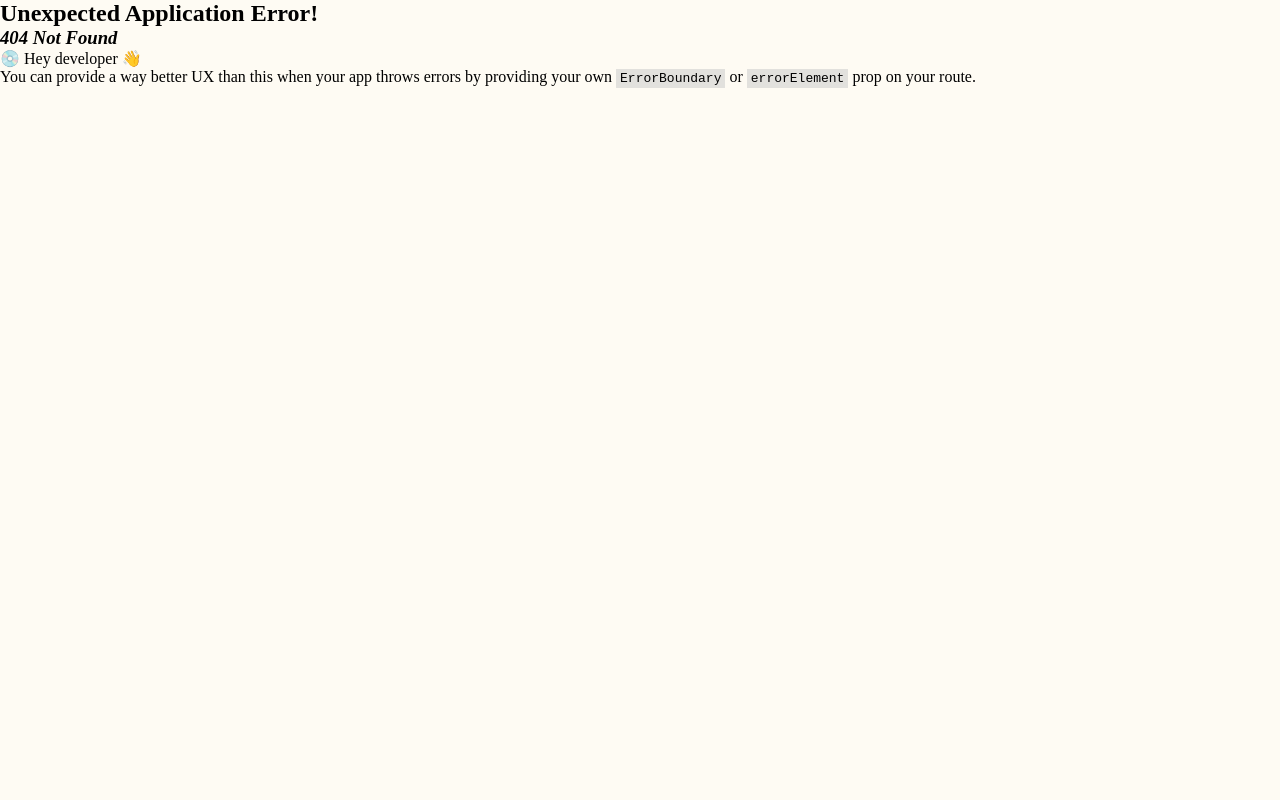
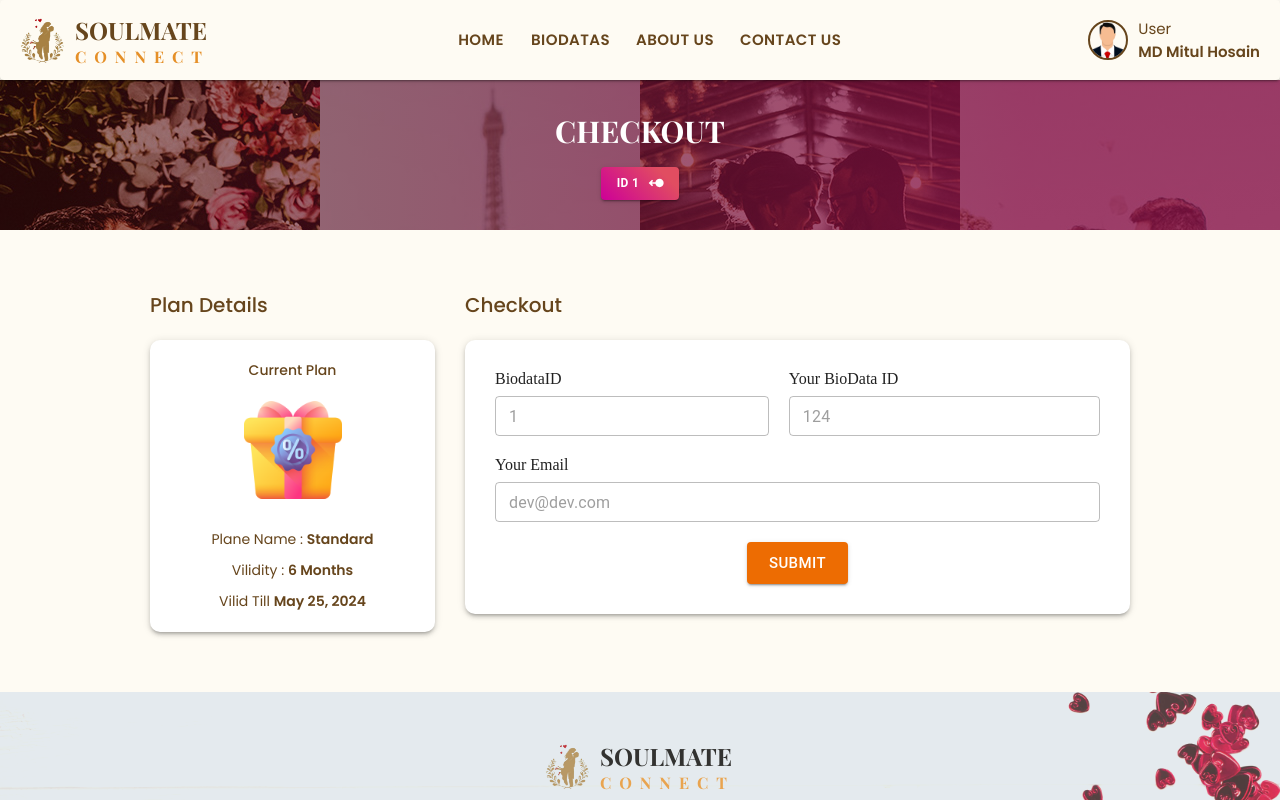
Before and after one commit to mdmitulhossen/soulmate-connect-client, a React (Vite) app: page /checkout/1 in a window 1280 px wide. Before the commit this address had no page. Shown: the top 800 px of the page. Built offline with nearby package versions, Linux system fonts and the light colour scheme.

Commit message:
checkout pag done

```diff
--- a/src/components/breadcrumb/HeaderBreadCrumb.jsx
+++ b/src/components/breadcrumb/HeaderBreadCrumb.jsx
@@ -1,8 +1,10 @@
 import { Box, Button, Typography } from "@mui/material";
 import breadCrumbBg from '../../assets/breadcrumbBg.jpg';
 import SwipeLeftAltIcon from '@mui/icons-material/SwipeLeftAlt';
+import PropTypes from 'prop-types';
 
-const HeaderBreadCrumb = ({name,id}) => {
+
+const HeaderBreadCrumb = ({header,id}) => {
     return (
         <Box
             component='div'
@@ -61,7 +63,7 @@ const HeaderBreadCrumb = ({name,id}) => {
                         mb:2
                     }}
                 >
-                    Details Of {name}
+                    {header.toUpperCase()}
                 </Typography>
                 <Button
                 endIcon={<SwipeLeftAltIcon/>}
@@ -78,4 +80,10 @@ const HeaderBreadCrumb = ({name,id}) => {
     );
 };
 
+HeaderBreadCrumb.propTypes = {
+    header: PropTypes.string,
+    id: PropTypes.string,
+};
+
+
 export default HeaderBreadCrumb;
--- a/src/components/cards/SimilarProfileCard.jsx
+++ b/src/components/cards/SimilarProfileCard.jsx
@@ -32,7 +32,7 @@ const SimilarProfileCard = () => {
               21 years Old
             </Typography>
             <Paper
-            elevation={3}
+            elevation={1}
             sx={{
                 p:1,
                 position: 'absolute',
--- a/src/pages/biodatadetails/BiodataDetailsPage.jsx
+++ b/src/pages/biodatadetails/BiodataDetailsPage.jsx
@@ -23,7 +23,7 @@ const BiodataDetailsPage = () => {
                 pb: 10,
             }}
         >
-            <HeaderBreadCrumb name='developer' id='1' />
+            <HeaderBreadCrumb header='biodata details' id='1' />
             <MatrimonyContainer>
                 <Box
                     component='div'
--- /dev/null
+++ b/src/pages/checkout/CheckoutPage.jsx
@@ -0,0 +1,207 @@
+import { Box, Button, Paper, Select, TextField, Typography } from "@mui/material";
+import HeaderBreadCrumb from "../../components/breadcrumb/HeaderBreadCrumb";
+import MatrimonyContainer from "../../components/shared/MatrimonyContainer";
+
+import planIcon from '../../assets/checkout/plan.png'
+
+
+const CheckoutPage = () => {
+    // Get the current date
+    const currentDate = new Date();
+
+    // Add 6 months to the current date
+    const futureDate = new Date(currentDate);
+    futureDate.setMonth(currentDate.getMonth() + 6);
+
+    // Format the dates
+    const futureDateString = futureDate.toLocaleDateString('en-US', { day: 'numeric', month: 'short', year: 'numeric' });
+
+    // Output the result
+    // console.log("Date after 6 months:", futureDateString);
+
+
+    return (
+        <>
+            <HeaderBreadCrumb header='Checkout' id='1' />
+            <MatrimonyContainer>
+                <Box
+                    component='div'
+                    sx={{
+                        maxWidth: '980px',
+                        width: '100%',
+                        mx: 'auto',
+                        py: '60px',
+                        display: 'flex',
+                        gap: '30px',
+                        flexWrap: { sz: 'wrap', md: 'nowrap' }
+                    }}>
+                    <Box
+                        component='div'
+                        sx={{
+                            width: {md:'30%',sz:'100%'},
+                            // display: 'flex',
+                            // justifyContent: 'space-between',
+                            // gap: '20px',
+                        }}
+                    >
+                        <Typography
+                            variant='paragraph'
+                            sx={{
+                                fontSize: '20px',
+                                color: '#66451c',
+                                fontWeight: 500,
+                                mb: '20px'
+                            }}
+                        >
+                            Plan Details
+                        </Typography>
+                        <Paper
+                            elevation={3}
+                            sx={{
+                                mt: '20px',
+                                borderRadius: '10px',
+                                p: '20px',
+                                display: 'flex',
+                                flexDirection: 'column',
+                                justifyContent: 'center',
+                                alignItems: 'center',
+                                gap: '10px'
+                            }}
+                        >
+                            <Typography
+                                variant='paragraph'
+                                sx={{
+                                    fontSize: '14px',
+                                    color: '#66451c',
+                                    fontWeight: 500,
+                                    mb: '10px'
+                                }}
+                            >
+                                Current Plan
+                            </Typography>
+
+                            <Box
+                                component='img'
+                                src={planIcon}
+                                alt='plan'
+                                sx={{
+                                    width: '40%',
+                                    height: 'auto',
+                                    mb: '20px'
+                                }}
+                            />
+                            <Typography
+                                variant='paragraph'
+                                sx={{
+                                    fontSize: '14px',
+                                    color: '#66451c',
+                                    fontWeight: 400,
+                                    textAlign: 'center'
+                                }}
+                            >
+                                Plane Name : <span style={{ fontWeight: 600 }}>Standard</span>
+                            </Typography>
+                            <Typography
+                                variant='paragraph'
+                                sx={{
+                                    fontSize: '14px',
+                                    color: '#66451c',
+                                    fontWeight: 400,
+                                    textAlign: 'center'
+                                }}
+                            >
+                                Vilidity : <span style={{ fontWeight: 600 }}>6 Months</span>
+                            </Typography>
+                            <Typography
+                                variant='paragraph'
+                                sx={{
+                                    fontSize: '14px',
+                                    color: '#66451c',
+                                    fontWeight: 400,
+                                    textAlign: 'center'
+                                }}
+                            >
+                                Vilid Till  <span style={{ fontWeight: 600 }}>{futureDateString}</span>
+                            </Typography>
+
+                        </Paper>
+                    </Box>
+                    {/* right */}
+                    <Box
+                        component='div'
+                        sx={{
+                            width: {md:'70%',sz:'100%'},
+                            // display: 'flex',
+                            // justifyContent: 'space-between',
+                            // gap: '20px',
+                        }}
+                    >
+
+                        <Typography
+                            variant='paragraph'
+                            sx={{
+                                fontSize: '20px',
+                                color: '#66451c',
+                                fontWeight: 500,
+                                mb: '20px'
+                            }}
+                        >
+                            Checkout
+                        </Typography>
+                        <Paper
+                            elevation={3}
+                            sx={{
+                                mt: '20px',
+                                borderRadius: '10px',
+                                p: '30px',
+                                // display: 'flex',
+                                // flexDirection: 'column',
+                                // justifyContent: 'center',
+                                // alignItems: 'center',
+                                // gap: '10px'
+                            }}>
+                            <Box
+                                component='form'
+                                sx={{
+                                    display: 'flex',
+                                    flexDirection: 'column',
+                                    gap: '20px',
+                                    justifyContent: 'center',
+                                }}
+                            // onSubmit={handleLogin}
+                            >
+                                <Box
+                                    sx={{
+                                        display: 'flex',
+                                        gap: '20px',
+                                    }}
+                                >
+                                    <div>
+                                        <label htmlFor="biodataID">BiodataID</label>
+                                        <TextField disabled color="warning" fullWidth size="small" id="biodataID" value='1' variant="outlined" name="biodataID" placeholder="BioDataID" sx={{ mt: 1 }} />
+                                    </div>
+                                    <div>
+                                        <label htmlFor="selfID">Your BioData ID</label>
+                                        <TextField disabled color="warning" value='124' fullWidth size="small" id="selfID" variant="outlined" name="selfID" placeholder=" Your BioDataID" sx={{ mt: 1 }} />
+                                    </div>
+
+                                </Box>
+                                <Box>
+                                    <label htmlFor="selfEmail">Your Email</label>
+                                    <TextField disabled color="warning" value='dev@dev.com' fullWidth size="small" id="selfEmail" variant="outlined" name="selfEmail" placeholder=" Your Email" sx={{ mt: 1 }} />
+                                </Box>
+
+                                {/* TODO: Stripe payment integrate */}
+
+                                <Button sx={{maxWidth:'250px',mx:'auto'}} variant="contained" color="warning" size="large" type="submit">Submit</Button>
+                            </Box>
+                        </Paper>
+                    </Box>
+                </Box>
+            </MatrimonyContainer>
+
+        </>
+    );
+};
+
+export default CheckoutPage;
--- a/src/routes/Router.jsx
+++ b/src/routes/Router.jsx
@@ -7,6 +7,7 @@ import BiodatasPage from "../pages/biodatas/BiodatasPage";
 import AboutUsPage from "../pages/about/AboutUsPage";
 import ContactUsPage from "../pages/contact/ContactUsPage";
 import BiodataDetailsPage from "../pages/biodatadetails/BiodataDetailsPage";
+import CheckoutPage from "../pages/checkout/CheckoutPage";
 
 
 const Router = createBrowserRouter([
@@ -35,6 +36,10 @@ const Router = createBrowserRouter([
           element: <ContactUsPage/>,
         },
         {
+          path: "/checkout/:id",
+          element: <CheckoutPage/>,
+        },
+        {
           path: "/login",
           element: <LoginPage/>,
         },
```
Also changed, not shown: src/assets/checkout/plan.png (added).
